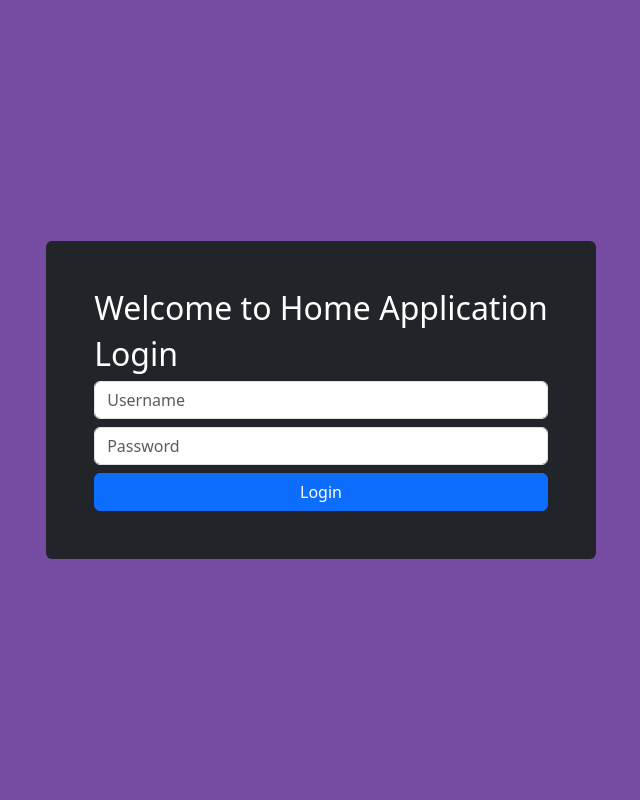
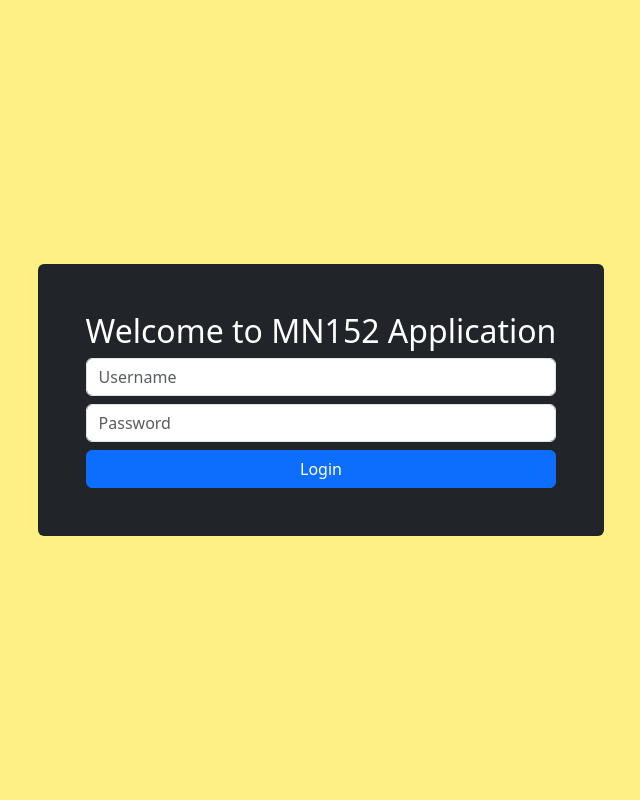
Before and after one commit to prashanthmanoharg/rpirepo, a Flask app: page /login in a window 1280 px wide. Shown: the whole page, without its empty margins (319-959 px from the left). Run offline with Flask 3, Linux system fonts and the light colour scheme; parts of the project's set-up code (start-up, migrations or seed data) failed here and were passed over.

Commit message:
updated login.html

```diff
--- a/app/templates/login.html
+++ b/app/templates/login.html
@@ -4,10 +4,9 @@
     <title>Login</title>
     <link href="https://cdn.jsdelivr.net/npm/bootstrap@5.3.0-alpha1/dist/css/bootstrap.min.css" rel="stylesheet">
 </head>
-<body class="d-flex justify-content-center align-items-center" style="height:100vh; background: #764ba2;">
+<body class="d-flex justify-content-center align-items-center" style="height:100vh; background: #FFF085;">
 <div class="login-container p-5 bg-dark text-white rounded">
-    <h2>Welcome to Home Application</h2>
-    <h2>Login</h2>
+    <h2>Welcome to MN152 Application</h2>
     <form method="POST">
         <input type="text" name="username" placeholder="Username" class="form-control my-2" required>
         <input type="password" name="password" placeholder="Password" class="form-control my-2" required>
```
